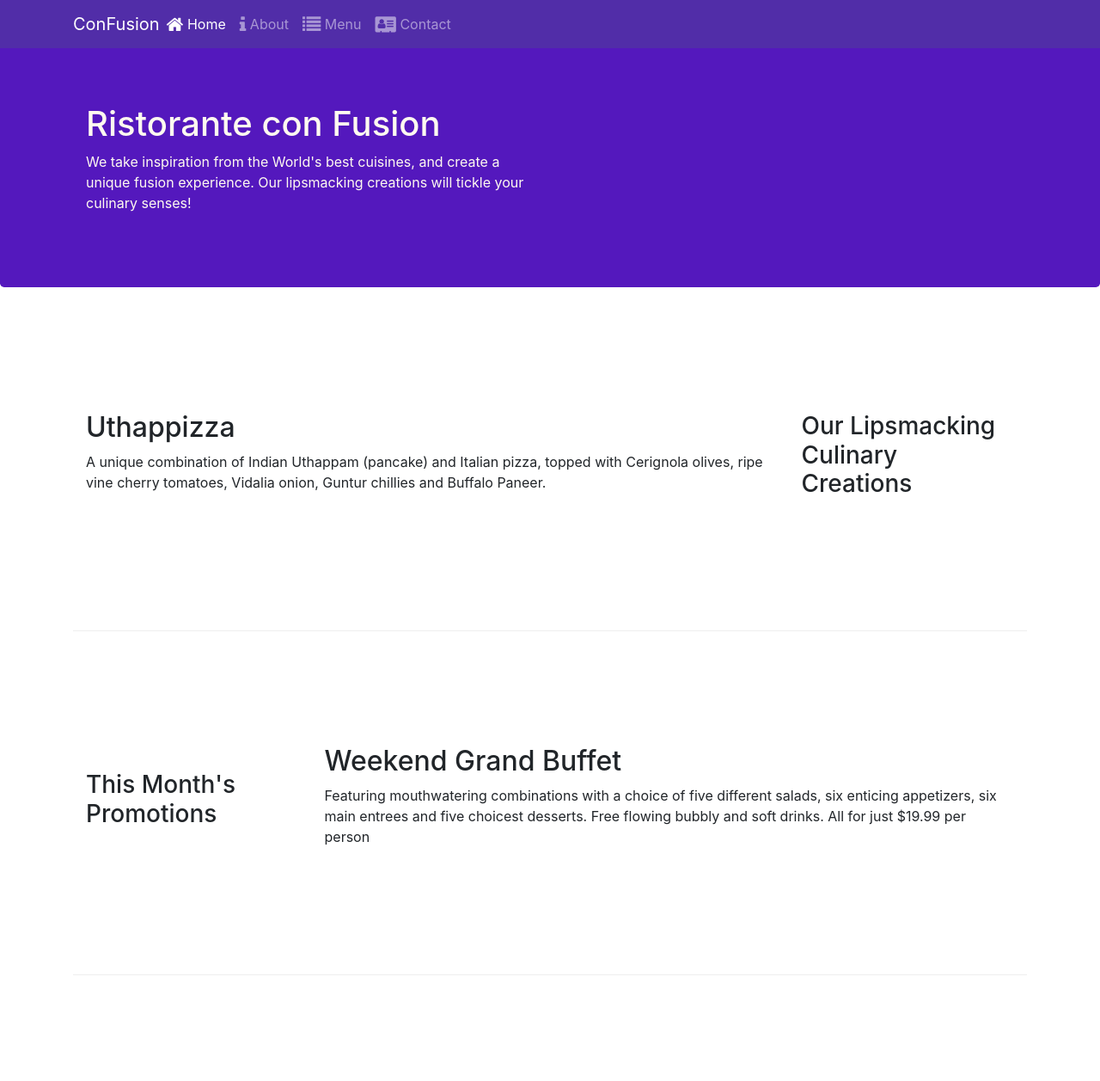
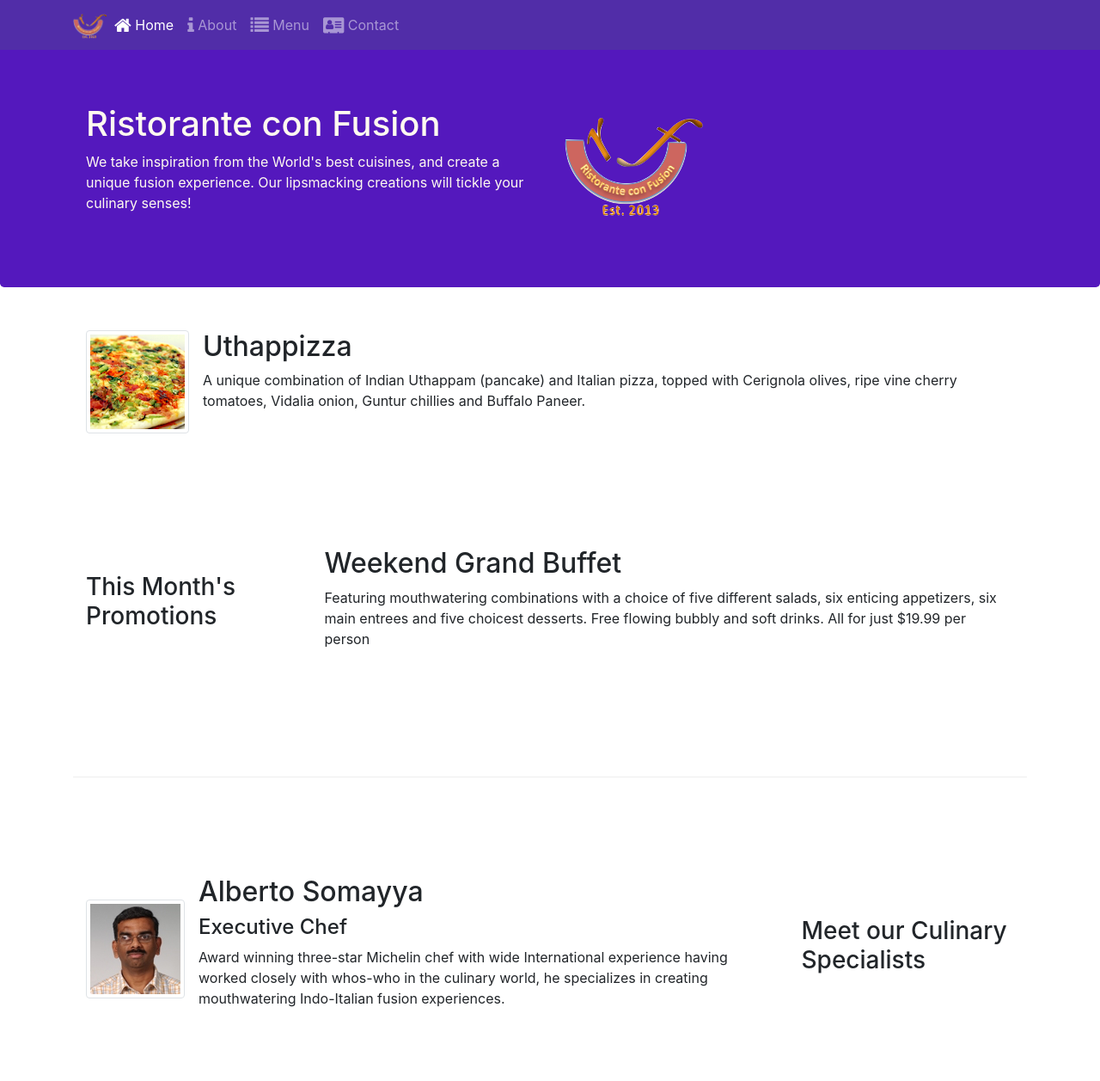
Before and after one commit to Raja201/confusion, a website: page index.html in a window 1280 px wide. Shown: the top 1257 px of the page at 86% size. Drawn offline with nearby package versions, Linux system fonts and the light colour scheme.

Commit message:
img and media

```diff
--- a/index.html
+++ b/index.html
@@ -22,7 +22,7 @@
         <button class="navbar-toggler" type="button" data-toggle="collapse" data-target="#Navbar">
             <span class="navbar-toggler-icon"></span>
         </button>
-        <a class="navbar-brand  mr-auto" href="#">ConFusion</a>
+        <a class="navbar-brand  mr-auto" href="#"><img src="./img/logo.png"height="30" width="40"></a>
         <div class="collapse navbar-collapse" id="Navbar">
             <ul class="navbar-nav mr-auto">
                 <li class="nav-item active"><a class="nav-link" href="#"><span class="fa fa-home fa-lg"></span> Home</a></li>
@@ -42,7 +42,8 @@
                     <h1>Ristorante con Fusion</h1>
                     <p>We take inspiration from the World's best cuisines, and create a unique fusion experience. Our lipsmacking creations will tickle your culinary senses!</p>
                 </div>
-                <div class="col-12 col-sm">
+                <div class="col-12 col-sm align-self-center">
+                    <img src="./img/logo.png" class="img-fluid">
                 </div>
             </div>
         </div>
@@ -54,9 +55,15 @@
                 <h3>Our Lipsmacking Culinary Creations</h3>
             </div>
             <div class="col col-sm col-md">
-                <h2>Uthappizza</h2>
+                <div class="media">
+                    <img class="d-flex mr-3 img-thumbnail align-self-center" src="./img/uthappizza.png" alt="uthappizza">
+                    <div class="media-body">
+                        <h2 class="mt-0">Uthappizza</h2>
                 <p>A unique combination of Indian Uthappam (pancake) and Italian pizza, topped with Cerignola olives, ripe vine cherry tomatoes, Vidalia onion, Guntur chillies and Buffalo Paneer.</p>
-            </div>
+
+                    </div>
+                </div>
+
         </div>
 
 
@@ -74,10 +81,21 @@
             <div class="col-12 col-sm-4 order-sm-last col-md-3">
                 <h3>Meet our Culinary Specialists</h3>
             </div>
-            <div class="col col-sm col-md">
-                <h2>Alberto Somayya</h2>
-                <h4>Executive Chef</h4>
-                <p>Award winning three-star Michelin chef with wide International experience having worked closely with whos-who in the culinary world, he specializes in creating mouthwatering Indo-Italian fusion experiences. </p>
+            <div class="col col-sm order-sm-first col-md">
+                <div class="media">
+                    <img class="d-flex mr-3 img-thumbnail align-self-center"
+                            src="img/alberto.png" alt="Alberto Somayya">
+                    <div class="media-body">
+                        <h2 class="mt-0">Alberto Somayya</h2>
+                        <h4>Executive Chef</h4>
+                        <p class="d-none d-sm-block">Award winning three-star Michelin chef with wide
+                            International experience having worked closely with
+                            whos-who in the culinary world, he specializes in
+                            creating mouthwatering Indo-Italian fusion experiences.
+                            </p>
+                    </div>
+                </div>
+
             </div>
         </div>
     </div>
```
Also changed, not shown: aboutus.html (+3 -2 lines), contactus.html (+3 -2 lines), img/alberto.png (added), img/buffet.png (added), img/logo.png (added), img/uthappizza.png (added), 1 other file.
